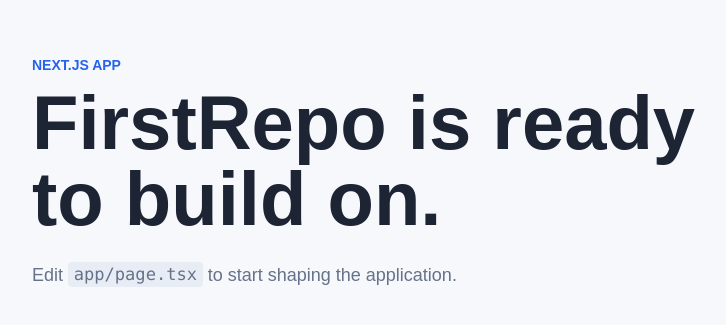
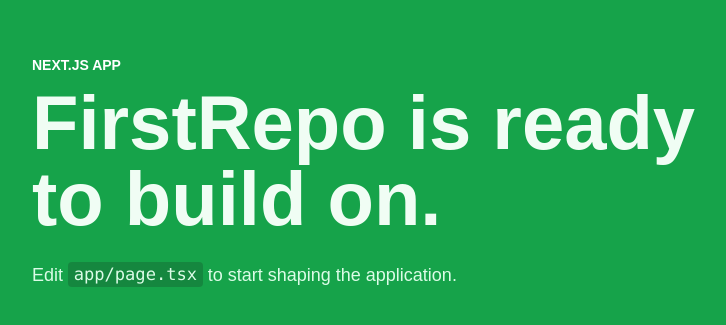
Before and after one commit to Zeyuzhao/FirstRepo, a Next.js app: page / in a window 1280 px wide. Shown: the part 227-552 px from the top of the page, without its empty margins (268-994 px from the left). Built offline with nearby package versions, Linux system fonts and the light colour scheme.

Commit message:
Make background green

```diff
--- a/app/globals.css
+++ b/app/globals.css
@@ -1,9 +1,9 @@
 :root {
   color-scheme: light;
-  --background: #f7f8fb;
-  --foreground: #1d2433;
-  --muted: #65728a;
-  --accent: #2563eb;
+  --background: #16a34a;
+  --foreground: #f0fdf4;
+  --muted: #dcfce7;
+  --accent: #ffffff;
 }
 
 * {
@@ -27,7 +27,7 @@
 
 code {
   border-radius: 4px;
-  background: #e8edf5;
+  background: rgb(20 83 45 / 0.35);
   padding: 0.15rem 0.35rem;
   font-family: "SFMono-Regular", Consolas, "Liberation Mono", monospace;
   font-size: 0.95em;
```
